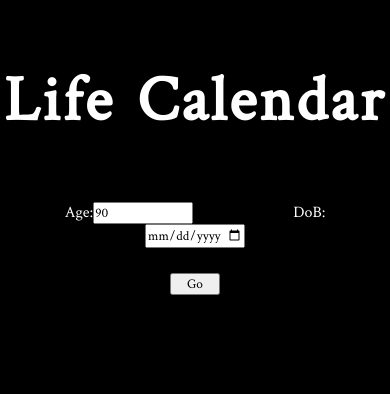
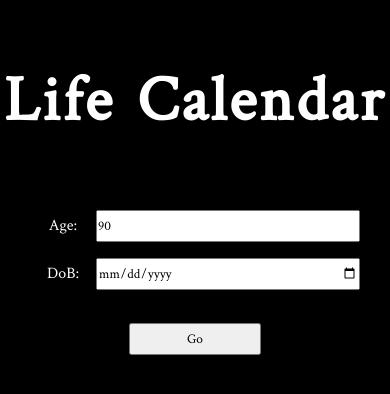
Before and after one commit to coolas-shaun/Your-Life-Calendar, a React (Create React App) app: page / in a window 390 px wide. Shown: the top 394 px of the page. Built offline with nearby package versions, Linux system fonts and the light colour scheme.

Commit message:
RSD almost complete

```diff
--- a/src/App.css
+++ b/src/App.css
@@ -15,6 +15,7 @@
 .App{
   margin: 15% auto auto;
   text-align: center;
+  height: max-content;
 }
 
 h1{
@@ -66,3 +67,47 @@ button[type='submit']{
   height: 5px;
   width: 5px;
 }
+
+.calendar-section{
+
+}
+
+/*Responsive Design*/
+
+@media screen and (max-width:550px){
+  .header-section form{
+    display: flex;
+    flex-direction: column;
+    flex-wrap: wrap;
+    max-width: 70%;
+    min-width: 350px;
+    margin: auto;
+    padding: 10px;
+  }
+
+  .input-section span{
+    margin: auto 0;
+  }
+
+  .input-section input{
+    width: 80%;
+    height: 2rem;
+    min-width: 60px;
+    margin: 0.5rem auto;
+  }
+  .input-section label{
+    display: inline-block;
+    margin: 0.5rem auto;
+    width: 20%;
+    min-width: 60px;
+  }
+
+
+button[type='submit']{
+  width: 40%;
+  height: 2rem;
+  min-width: 50px;
+  margin: 25px auto auto;
+}
+
+}
--- a/src/Calendar.css
+++ b/src/Calendar.css
@@ -7,9 +7,9 @@
 .calendar-container{
     display: grid;
     grid-template-columns: repeat(52,1fr);
-    width: 50%;
+    width: 40%;
     margin: auto;
-
+    padding: 3rem 0 3rem;
 }
 
 li{
```
